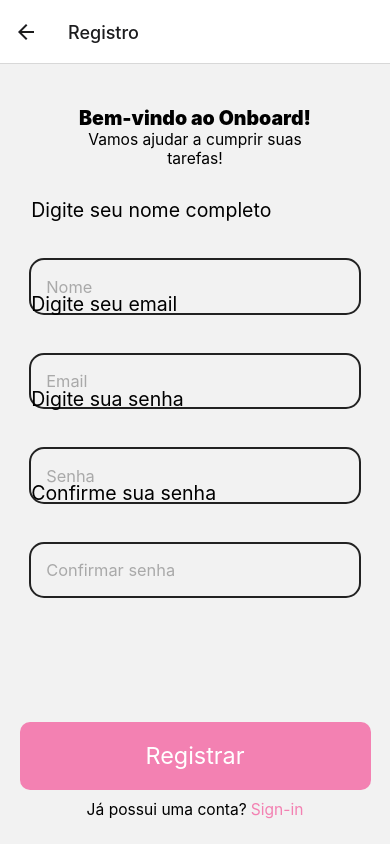
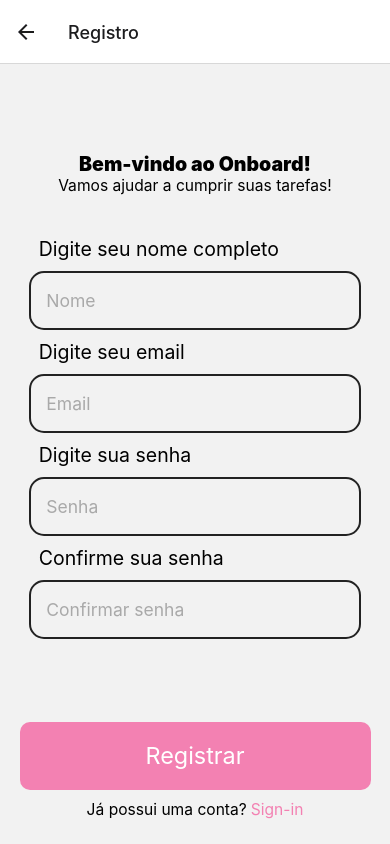
Before and after one commit to felipezaada/Agenda-React, a React Native app: screen /Registro in a window 390 px wide. Built offline with nearby package versions, Linux system fonts and the light colour scheme.

Commit message:
mais alterações (rev 6.0)

```diff
--- a/package.json
+++ b/package.json
@@ -32,6 +32,7 @@
     "@types/react-test-renderer": "^18.0.0",
     "babel-jest": "^29.6.3",
     "eslint": "^8.19.0",
+    "eslint-plugin-jest": "^28.6.0",
     "jest": "^29.6.3",
     "prettier": "2.8.8",
     "react-test-renderer": "18.2.0",
--- a/src/components/BotaoH.tsx
+++ b/src/components/BotaoH.tsx
@@ -1,9 +1,10 @@
 import React, { Component } from "react";
 import { useNavigation } from "@react-navigation/native";
-import { View, Text, StyleSheet, TouchableOpacity, Dimensions } from 'react-native';
+import { View, Text, TouchableOpacity, Dimensions } from 'react-native';
+import Styles from "./Styles";
 
+const screenHeight = Dimensions.get('window').height;
 const screenWidth = Dimensions.get('window').width;
-const screenHeight = Dimensions.get('window').height;
 
 function executar(navigation: any) {
   navigation.navigate('Login');
@@ -15,69 +16,22 @@
 
   return (
     <>
-      <View style={styles.container1}>
-        <Text style={styles.textoG}>Se organize com a Kitty!</Text>
-        <Text style={styles.textoM}>O aplicativo Agenda Hello Kitty é perfeito para organizar seus compromissos de forma fofa e divertida. Com ele, você pode agendar eventos, criar lembretes e nunca mais esquecer um compromisso importante!</Text>
-      </View>
+      <View style={Styles.BotaoHContainer}>
+        <Text style={Styles.TextoG}>Se organize com a Kitty!</Text>
+        <Text style={Styles.TextoM}>O aplicativo Agenda Hello Kitty é perfeito para organizar seus compromissos de forma fofa e divertida. Com ele, você pode agendar eventos, criar lembretes e nunca mais esquecer um compromisso importante!</Text>
 
-      <View style={styles.container}>
+        <View style={{ height: screenWidth * 0.2}} />
+
         <TouchableOpacity
-          style={styles.botao}
+          style={Styles.Botao}
           onPress={() => executar(navigation)}
         >
-          <Text style={styles.texto}>{props.titulo}</Text>
+          <Text style={Styles.TextoBotao}>{props.titulo}</Text>
         </TouchableOpacity>
+
       </View>
     </>
   )
 };
 
 export default BotaoH;
-
-
-const styles = StyleSheet.create({
-
-  botao: {
-    width: 0.9 * screenWidth,
-    height: 0.08 * screenHeight,
-    padding: 12,
-    borderRadius: 10,
-    borderColor: "#F381b2",
-    backgroundColor: "#F381b2",
-    alignItems: 'center',
-    justifyContent: 'center',
-  },
-
-  texto: {
-    textAlign: 'center',
-    color: '#FFFFFF',
-    fontSize: screenWidth * 0.06,
-  },
-
-  textoG: {
-    textAlign: 'center',
-    fontWeight: '900',
-    color: '#000000',
-    padding: 10,
-    fontSize: screenWidth * 0.07,
-  },
-
-  textoM: {
-    textAlign: 'justify',
-    color: '#000000',
-    fontSize: screenWidth * 0.05,
-    padding: 10,
-  },
-
-  container: {
-    bottom: screenHeight * -0.3,
-    alignItems: 'center',
-    justifyContent: 'center'
-  },
-
-  container1: {
-    bottom: screenHeight * -0.2,
-    paddingHorizontal: 35,
-    textAlign: 'justify'
-  },
-});
--- a/src/components/BotaoL.tsx
+++ b/src/components/BotaoL.tsx
@@ -1,10 +1,8 @@
 import React, { Component } from "react";
-import { useNavigation, useRoute } from "@react-navigation/native";
-import { View, Text, StyleSheet, TouchableOpacity, Dimensions, Alert } from 'react-native';
+import { useNavigation } from "@react-navigation/native";
+import { View, Text, TouchableOpacity, Alert } from 'react-native';
 import Database from "./Database";
-
-const screenWidth = Dimensions.get('window').width;
-const screenHeight = Dimensions.get('window').height;
+import Styles from "./Styles";
 
 async function dadosPreenchidos(dados: TipoL, navigation: any) {
     if (dados.email === '' || dados.senha === '') {
@@ -31,43 +29,15 @@
     const navigation = useNavigation();
 
     return (
-        <View style={styles.container}>
+        <View style={Styles.PaddingBotao}>
             <TouchableOpacity
-                style={styles.botao}
+                style={Styles.Botao}
                 onPress={() => dadosPreenchidos(props.dados, navigation)}
             >
-                <Text style={styles.texto}>{props.titulo}</Text>
+                <Text style={Styles.TextoBotao}>{props.titulo}</Text>
             </TouchableOpacity>
         </View>
     )
 };
 
 export default BotaoL;
-
-
-const styles = StyleSheet.create({
-
-    botao: {
-        width: 0.9 * screenWidth,
-        height: 0.08 * screenHeight,
-        padding: 10,
-        borderRadius: 10,
-        borderColor: "#F381b2",
-        backgroundColor: "#F381b2",
-        alignItems: 'center',
-        justifyContent: 'center',
-    },
-
-    texto: {
-        textAlign: 'center',
-        color: '#FFFFFF',
-        fontSize: screenWidth * 0.06
-    },
-
-    container: {
-        alignItems: 'center',
-        justifyContent: 'center',
-        padding: 10,
-    },
-
-});
--- a/src/components/BotaoP.tsx
+++ b/src/components/BotaoP.tsx
@@ -1,9 +1,7 @@
 import React from "react";
 import { useNavigation } from "@react-navigation/native";
-import { StyleSheet, Text, TouchableOpacity, View, Dimensions } from 'react-native';
-
-const screenWidth = Dimensions.get('window').width;
-const screenHeight = Dimensions.get('window').height;
+import { Text, TouchableOpacity, View } from 'react-native';
+import Styles from "./Styles";
 
 function executar(navigation: any, texto2: string) {
   if (texto2 === "Sign-in") {
@@ -18,14 +16,14 @@
   const valorProp = props.texto2;
 
   return (
-    <View style={styles.container}>
-      <View style={styles.row}>
-        <Text style={styles.texto}>{props.texto}</Text>
+    <View style={Styles.BotaoPContainer}>
+      <View style={Styles.Row}>
+        <Text style={Styles.TextoBotaoP}>{props.texto}</Text>
         <TouchableOpacity
-          style={styles.botao}
+          style={Styles.BotaoP}
           onPress={() => executar(navigation, valorProp)}
         >
-          <Text style={styles.texto2}>{props.texto2}</Text>
+          <Text style={Styles.TextoPinkBotaoP}>{props.texto2}</Text>
         </TouchableOpacity>
       </View>
     </View>
@@ -33,34 +31,3 @@
 };
 
 export default BotaoPequeno;
-
-
-const styles = StyleSheet.create({
-
-  container: {
-    alignItems: 'center',
-    justifyContent: 'center',
-  },
-
-  row: {
-    flexDirection: 'row',
-    alignItems: 'center',
-  },
-
-  botao: {
-    borderColor: 'transparent',
-    backgroundColor: 'transparent',
-  },
-
-  texto: {
-    fontSize: 0.04 * screenWidth,
-    color: "#000000",
-  },
-
-  texto2: {
-    fontSize: 0.04 * screenWidth,
-    color: "#f381b2",
-    marginLeft: 0.01 * screenWidth,
-  },
-
-});
--- a/src/components/BotaoR.tsx
+++ b/src/components/BotaoR.tsx
@@ -1,10 +1,8 @@
 import React, { Component } from "react";
 import { useNavigation } from "@react-navigation/native";
-import { View, Text, StyleSheet, TouchableOpacity, Dimensions, Alert } from 'react-native';
+import { View, Text, TouchableOpacity, Alert } from 'react-native';
 import Database from "./Database";
-
-const screenWidth = Dimensions.get('window').width;
-const screenHeight = Dimensions.get('window').height;
+import Styles from "./Styles";
 
 async function dadosPreenchidos(dados: TipoR, navigation: any) {
 
@@ -30,42 +28,15 @@
     const navigation = useNavigation();
 
     return (
-        <View style={styles.container}>
+        <View style={Styles.PaddingBotao}>
             <TouchableOpacity
-                style={styles.botao}
+                style={Styles.Botao}
                 onPress={() => dadosPreenchidos(props.dados, navigation)}
             >
-                <Text style={styles.texto}>{props.titulo}</Text>
+                <Text style={Styles.TextoBotao}>{props.titulo}</Text>
             </TouchableOpacity>
         </View>
     )
 };
 
 export default BotaoR;
-
-
-const styles = StyleSheet.create({
-
-    botao: {
-        width: screenWidth * 0.9,
-        height: screenHeight * 0.08,
-        padding: 10,
-        borderRadius: 10,
-        borderColor: "#F381b2",
-        backgroundColor: "#F381b2",
-        alignItems: "center",
-        justifyContent: "center",
-    },
-
-    texto: {
-        color: "#FFFFFF",
-        fontSize: screenWidth * 0.06
-    },
-
-    container: {
-        alignItems: "center",
-        justifyContent: "center",
-        padding: 10,
-    },
-
-});
--- a/src/components/Mensagem.tsx
+++ b/src/components/Mensagem.tsx
@@ -6,7 +6,7 @@
 
 const Mensagem = () => {
   return (
-    <View style={styles.container}>
+    <View>
       <Text style={styles.texto}>Bem-vindo ao Onboard!</Text>
       <Text style={styles.texto1}>Vamos ajudar a cumprir suas tarefas!</Text>
     </View>
@@ -17,10 +17,6 @@
 
 
 const styles = StyleSheet.create({
-
-  container: {
-    padding: screenHeight * 0.07,
-  },
 
   texto: {
     textAlign: "center",
--- /dev/null
+++ b/src/components/Styles.tsx
@@ -0,0 +1,183 @@
+import { Dimensions, StyleSheet } from 'react-native';
+
+const screenWidth = Dimensions.get('window').width;
+const screenHeight = Dimensions.get('window').height;
+
+const Styles = StyleSheet.create({
+
+  // Containers
+  HomePageContainer: {
+    bottom: screenHeight * -0.3,
+    alignItems: 'center',
+    justifyContent: 'center',
+  },
+
+  BotaoHContainer: {
+    bottom: screenHeight * -0.2,
+    paddingHorizontal: 35,
+  },
+
+  BotaoPContainer: {
+    alignItems: 'center',
+    justifyContent: 'center',
+  },
+
+  BoxContainer: {
+    position: 'absolute',
+    left: 0,
+    bottom: screenHeight * 0.01,
+    alignItems: 'flex-start',
+  },
+
+  PequenaBoxContainer: {
+    flexDirection: 'row',
+    alignItems: 'center',
+    marginVertical: 15,
+  },
+
+  ContainerLabelR: {
+    bottom: screenHeight * -0.1,
+  },
+
+  ContainerBotao: {
+    bottom: screenHeight * 0.03,
+    alignSelf: 'center',
+    position: 'absolute',
+  },
+
+  ContainerMensagem: {
+    bottom: screenHeight * -0.05,
+    alignItems: 'center',
+  },
+
+  ContainerImagem: {
+    padding: 10,
+    alignItems: 'center',
+  },
+
+  ScrollContainer: {
+    justifyContent: 'center',
+    alignItems: 'center',
+    flexGrow: 1,
+  },
+
+  // Textos
+  TextoLabel: {
+    fontSize: screenWidth * 0.05,
+    right: screenWidth * -0.05,
+    color: '#000000',
+  },
+
+  TextoBemVindo: {
+    alignSelf: 'center',
+    bottom: screenHeight * 0.01,
+    fontSize: screenWidth * 0.05,
+    fontWeight: '900',
+    color: '#000000',
+  },
+
+  TextoBotao: {
+    color: '#FFFFFF',
+    fontSize: screenWidth * 0.06,
+  },
+
+  TextoHomePage: {
+    fontSize: screenWidth * 0.05,
+    color: 'black',
+    marginLeft: 10,
+  },
+
+  TextoBotaoP: {
+    fontSize: 0.04 * screenWidth,
+    color: "#000000",
+  },
+
+  TextoPinkBotaoP: {
+    fontSize: 0.04 * screenWidth,
+    color: "#f381b2",
+    marginLeft: 0.01 * screenWidth,
+  },
+
+  TextoG: {
+    textAlign: 'center',
+    fontWeight: '900',
+    color: '#000000',
+    padding: 10,
+    fontSize: screenWidth * 0.07,
+  },
+
+  TextoM: {
+    textAlign: 'justify',
+    color: '#000000',
+    fontSize: screenWidth * 0.05,
+    padding: 10,
+  },
+
+  // Outros
+  Label: {
+    width: screenWidth * 0.85,
+    height: screenHeight * 0.070,
+    fontSize: screenWidth * 0.045,
+    margin: 10,
+    padding: 15,
+    borderRadius: 15,
+    borderWidth: 2,
+    borderColor: '#222',
+    color: '#000000',
+  },
+
+  Botao: {
+    width: screenWidth * 0.9,
+    height: screenHeight * 0.08,
+    borderRadius: 10,
+    borderColor: "#F381b2",
+    backgroundColor: "#F381b2",
+    alignItems: "center",
+    justifyContent: "center",
+    alignSelf: 'center',
+  },
+
+  Box: {
+    bottom: screenHeight * 0.82,
+    width: screenWidth * 0.9,
+    height: screenHeight * 0.42,
+    borderWidth: 2,
+    borderColor: 'black',
+  },
+
+  PequenaBox: {
+    width: screenWidth * 0.115,
+    height: screenHeight * 0.06,
+    marginHorizontal: 15,
+    borderWidth: 2,
+    borderColor: 'black',
+  },
+
+  BoxPink: {
+    backgroundColor: '#F381b2',
+  },
+
+  Imagem: {
+    alignSelf: 'center',
+    margin: 10,
+    width: screenWidth * 0.38,
+    height: screenHeight * 0.20,
+  },
+
+  PaddingBotao: {
+    padding: 10,
+  },
+
+  Row: {
+    flexDirection: 'row',
+    alignItems: 'center',
+  },
+
+  BotaoP: {
+    borderColor: 'transparent',
+    backgroundColor: 'transparent',
+  },
+
+});
+
+export default Styles;
--- a/src/pages/home/Inicio.tsx
+++ b/src/pages/home/Inicio.tsx
@@ -1,26 +1,14 @@
 import React, { Component } from "react";
-import { Dimensions, StyleSheet, View } from "react-native";
+import { View } from "react-native";
 import Botao from "../../components/BotaoH";
-
-const screenWidth = Dimensions.get('window').width;
-const screenHeight = Dimensions.get('window').height;
 
 const Inicio = () => {
 
     return (
-        <View style={styles.container}>
+        <View>
             <Botao titulo="Começar"></Botao>
         </View>
     );
 };
 
 export default Inicio;
-
-const styles = StyleSheet.create({
-
-    container: {
-        alignItems: 'center',
-        justifyContent: 'center'
-    }
-
-});
--- a/src/pages/homepage/HomePage.tsx
+++ b/src/pages/homepage/HomePage.tsx
@@ -1,10 +1,10 @@
 import React, { useEffect, useState } from "react";
-import { Dimensions, StyleSheet, Text, TouchableOpacity, View } from "react-native";
+import { Dimensions, Text, TouchableOpacity, View } from "react-native";
 import Mensagem from "../../components/Mensagem";
 import Clock from "../../components/Clock";
 import Database from "../../components/Database";
+import Styles from "../../components/Styles";
 
-const screenWidth = Dimensions.get('window').width;
 const screenHeight = Dimensions.get('window').height;
 
 const HomePage = () => {
@@ -76,40 +76,40 @@
     }
 
     return (
-        <View style={styles.container}>
+        <View style={Styles.HomePageContainer}>
             <Mensagem></Mensagem>
-            <View style={styles.clock}>
-                <Clock x={0} y={screenHeight * 0.535} />
+            <View>
+                <Clock x={0} y={screenHeight * 0.41} />
             </View>
-            <View style={styles.square}>
-                <View style={styles.squareContainer}>
-                    <View style={styles.caixinhaContainer}>
+            <View style={Styles.Box}>
+                <View style={Styles.BoxContainer}>
+                    <View style={Styles.PequenaBoxContainer}>
                         <TouchableOpacity
-                            style={[styles.caixinha, isPink1 && styles.caixinhaRosa]}
+                            style={[Styles.PequenaBox, isPink1 && Styles.BoxPink]}
                             onPress={clique1}
                         />
-                        <Text style={styles.texto}>Limpar a casa</Text>
+                        <Text style={Styles.TextoHomePage}>Limpar a casa</Text>
                     </View>
-                    <View style={styles.caixinhaContainer}>
+                    <View style={Styles.PequenaBoxContainer}>
                         <TouchableOpacity
-                            style={[styles.caixinha, isPink2 && styles.caixinhaRosa]}
+                            style={[Styles.PequenaBox, isPink2 && Styles.BoxPink]}
                             onPress={clique2}
                         />
-                        <Text style={styles.texto}>Lavar a roupa</Text>
+                        <Text style={Styles.TextoHomePage}>Lavar a roupa</Text>
                     </View>
-                    <View style={styles.caixinhaContainer}>
+                    <View style={Styles.PequenaBoxContainer}>
                         <TouchableOpacity
-                            style={[styles.caixinha, isPink3 && styles.caixinhaRosa]}
+                            style={[Styles.PequenaBox, isPink3 && Styles.BoxPink]}
                             onPress={clique3}
                         />
-                        <Text style={styles.texto}>Organizar a dispensa</Text>
+                        <Text style={Styles.TextoHomePage}>Organizar a dispensa</Text>
                     </View>
-                    <View style={styles.caixinhaContainer}>
+                    <View style={Styles.PequenaBoxContainer}>
                         <TouchableOpacity
-                            style={[styles.caixinha, isPink4 && styles.caixinhaRosa]}
+                            style={[Styles.PequenaBox, isPink4 && Styles.BoxPink]}
                             onPress={clique4}
                         />
-                        <Text style={styles.texto}>Regar as plantas</Text>
+                        <Text style={Styles.TextoHomePage}>Regar as plantas</Text>
                     </View>
                 </View>
             </View>
@@ -118,56 +118,3 @@
 };
 
 export default HomePage;
-
-const styles = StyleSheet.create({
-
-    container: {
-        bottom: screenHeight * -0.30,
-        alignItems: 'center',
-        justifyContent: 'center'
-    },
-
-    clock: {
-        margin: 10,
-    },
-
-    square: {
-        bottom: screenHeight * 1,
-        width: screenWidth * 0.9,
-        height: screenHeight * 0.42,
-        borderWidth: 2,
-        borderColor: 'black',
-    },
-
-    squareContainer: {
-        position: 'absolute',
-        left: 0,
-        bottom: screenHeight * 0.01,
-        alignItems: 'flex-start',
-    },
-
-    caixinhaContainer: {
-        flexDirection: 'row',
-        alignItems: 'center',
-        marginVertical: 15,
-    },
-
-    caixinha: {
-        width: screenWidth * 0.115,
-        height: screenHeight * 0.06,
-        marginHorizontal: 15,
-        borderWidth: 2,
-        borderColor: 'black',
-    },
-
-    caixinhaRosa: {
-        backgroundColor: '#F381b2'
-    },
-
-    texto: {
-        fontSize: screenWidth * 0.05,
-        color: 'black',
-        marginLeft: 10
-    }
-
-});
--- a/src/pages/login/InputLogin.tsx
+++ b/src/pages/login/InputLogin.tsx
@@ -1,10 +1,10 @@
 import React, { useState } from "react";
-import { Dimensions, Image, ScrollView, StyleSheet, Text, TextInput, View } from "react-native";
+import { Dimensions, Image, ScrollView, Text, TextInput, View } from "react-native";
 import BotaoL from "../../components/BotaoL";
 import BotaoPequeno from "../../components/BotaoP";
+import Styles from "../../components/Styles";
 
 const screenWidth = Dimensions.get('window').width;
-const screenHeight = Dimensions.get('window').height;
 
 const InputLogin = () => {
 
@@ -19,29 +19,31 @@
     return (
 
         <ScrollView
-            contentContainerStyle={styles.scrollContainer}
+            contentContainerStyle={Styles.ScrollContainer}
             persistentScrollbar={false}>
 
-            <View style={styles.container}>
-
-                <Text style={styles.textoBemVindo}>Bem-vindo de novo</Text>
+            <View style={Styles.ContainerImagem}>
+                <Text style={Styles.TextoBemVindo}>Bem-vindo de novo</Text>
                 <Image
                     source={require('../../assets/hello.png')}
-                    style={styles.imagem}
+                    style={Styles.Imagem}
                 />
+            </View>
 
-                <Text style={styles.texto}>Digite seu email</Text>
+            <View>
+
+                <Text style={Styles.TextoLabel}>Digite seu email</Text>
                 <TextInput
-                    style={styles.box}
+                    style={Styles.Label}
                     placeholder="Email"
                     placeholderTextColor={'#a9a9a9'}
                     value={email}
                     onChangeText={setEmail}
 
                 />
-                <Text style={styles.texto}>Digite sua senha</Text>
+                <Text style={Styles.TextoLabel}>Digite sua senha</Text>
                 <TextInput
-                    style={styles.box}
+                    style={Styles.Label}
                     placeholder="Senha"
                     placeholderTextColor={'#a9a9a9'}
                     secureTextEntry={true}
@@ -51,9 +53,9 @@
 
             </View>
 
-            <View style={{ height: screenWidth * 0.2 }} />
+            <View style={{ height: screenWidth * 0.4 }} />
 
-            <View style={styles.containerBotao}>
+            <View style={Styles.ContainerBotao}>
                 <BotaoL titulo="Entrar" dados={dados}></BotaoL>
                 <BotaoPequeno texto="Não possui uma conta?" texto2={"Sign-Up"} />
             </View>
@@ -64,55 +66,3 @@
 };
 
 export default InputLogin;
-
-const styles = StyleSheet.create({
-
-    scrollContainer: {
-        flexGrow: 1,
-    },
-
-    box: {
-        width: screenWidth * 0.85,
-        height: screenHeight * 0.067,
-        margin: 10,
-        padding: 15,
-        borderRadius: 15,
-        borderWidth: 2,
-        borderColor: '#222',
-        fontSize: screenWidth * 0.042,
-        color: '#000000'
-    },
-
-    texto: {
-        right: screenWidth * 0.22,
-        fontSize: screenWidth * 0.05,
-        color: '#000000'
-    },
-
-    imagem: {
-        margin: 10,
-        width: screenWidth * 0.37,
-        height: screenHeight * 0.19
-    },
-
-    textoBemVindo: {
-        bottom: screenHeight * 0.01,
-        fontSize: screenWidth * 0.05,
-        fontWeight: '900',
-        color: '#000000'
-    },
-
-    container: {
-        flex: 1,
-        bottom: screenHeight * -0.04,
-        alignItems: 'center',
-        justifyContent: 'center'
-    },
-
-    containerBotao: {
-        bottom: screenHeight * 0.03,
-        alignItems: 'center',
-        justifyContent: 'center'
-    },
-
-});
--- a/src/pages/registro/InputRegistro.tsx
+++ b/src/pages/registro/InputRegistro.tsx
@@ -1,11 +1,11 @@
 import React, { useState } from "react";
-import { Dimensions, ScrollView, StyleSheet, Text, TextInput, View } from "react-native";
+import { Dimensions, ScrollView, Text, TextInput, View } from "react-native";
 import BotaoR from "../../components/BotaoR";
 import BotaoPequeno from "../../components/BotaoP";
 import Mensagem from "../../components/Mensagem";
+import Styles from "../../components/Styles";
 
 const screenWidth = Dimensions.get('window').width;
-const screenHeight = Dimensions.get('window').height;
 
 const InputRegistro = () => {
 
@@ -24,44 +24,46 @@
     return (
 
         <ScrollView
-            contentContainerStyle={styles.scrollContainer}
+            contentContainerStyle={Styles.ScrollContainer}
             persistentScrollbar={false}
         >
 
-            <View style={styles.container}>
+            <View style={Styles.ContainerMensagem}>
+                <Mensagem />
+            </View>
 
-                <Mensagem />
+            <View style={Styles.ContainerLabelR}>
 
-                <Text style={styles.texto}>Digite seu nome completo</Text>
+                <Text style={Styles.TextoLabel}>Digite seu nome completo</Text>
                 <TextInput
-                    style={styles.box}
+                    style={Styles.Label}
                     placeholder="Nome"
                     placeholderTextColor={'#a9a9a9'}
                     value={nome}
                     onChangeText={setNome}
                 />
 
-                <Text style={styles.texto}>Digite seu email</Text>
+                <Text style={Styles.TextoLabel}>Digite seu email</Text>
                 <TextInput
-                    style={styles.box}
+                    style={Styles.Label}
                     placeholder="Email"
                     placeholderTextColor={'#a9a9a9'}
                     value={email.toLowerCase()}
                     onChangeText={setEmail}
                 />
 
-                <Text style={styles.texto}>Digite sua senha</Text>
+                <Text style={Styles.TextoLabel}>Digite sua senha</Text>
                 <TextInput
-                    style={styles.box}
+                    style={Styles.Label}
                     placeholder="Senha"
                     placeholderTextColor={'#a9a9a9'}
                     value={senha}
                     onChangeText={setSenha}
                 />
 
-                <Text style={styles.texto}>Confirme sua senha</Text>
+                <Text style={Styles.TextoLabel}>Confirme sua senha</Text>
                 <TextInput
-                    style={styles.box}
+                    style={Styles.Label}
                     placeholder="Confirmar senha"
                     placeholderTextColor={'#a9a9a9'}
                     value={senha2}
@@ -70,12 +72,13 @@
 
             </View>
 
-            <View style={{ height: screenWidth * 0.08 }} />
+            <View style={{ height: screenWidth * 0.6 }} />
 
-            <View style={styles.containerBotao}>
-                <BotaoR titulo={"Registrar"} dados={dados}></BotaoR>
-                <BotaoPequeno texto="Já possui uma conta?" texto2="Sign-in" />
+            <View style={Styles.ContainerBotao}>
+                <BotaoR titulo="Registrar" dados={dados}></BotaoR>
+                <BotaoPequeno texto="Já possui uma conta?" texto2={"Sign-in"} />
             </View>
+
 
         </ScrollView>
 
@@ -83,43 +86,3 @@
 };
 
 export default InputRegistro;
-
-const styles = StyleSheet.create({
-
-    scrollContainer: {
-        flexGrow: 1
-    },
-
-    box: {
-        bottom: screenHeight * 0.035,
-        width: screenWidth * 0.85,
-        height: screenHeight * 0.067,
-        margin: 7,
-        padding: 15,
-        borderRadius: 15,
-        borderWidth: 2,
-        borderColor: '#222',
-        fontSize: screenWidth * 0.042,
-        alignSelf: 'center',
-        color: '#000000'
-    },
-
-    texto: {
-        fontSize: screenWidth * 0.05,
-        bottom: screenHeight * 0.035,
-        right: screenWidth * -0.08,
-        color: '#000000'
-    },
-
-    container: {
-        flex: 1,
-        bottom: screenHeight * 0.02,
-    },
-
-    containerBotao: {
-        bottom: screenHeight * 0.03,
-        alignItems: 'center',
-        justifyContent: 'center'
-    },
-
-});
```
Also changed, not shown: 1 other file (tests, documents, lock files or other folders).
